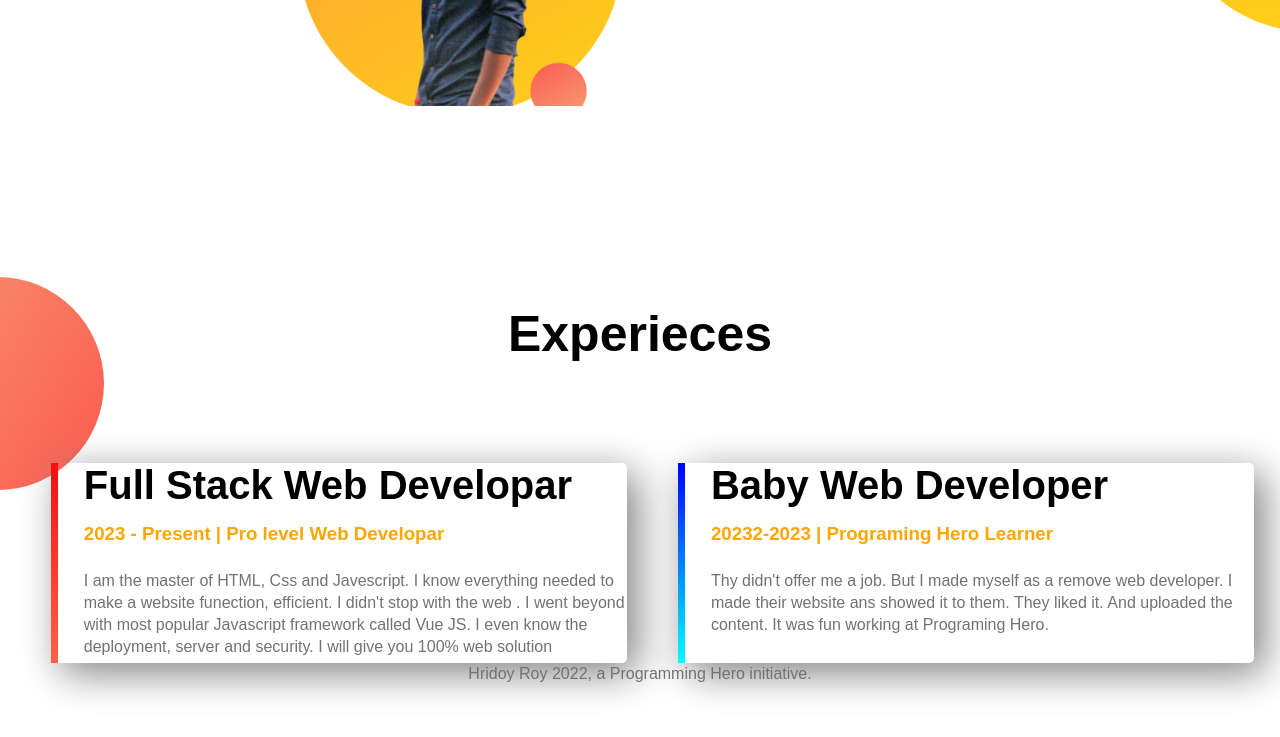
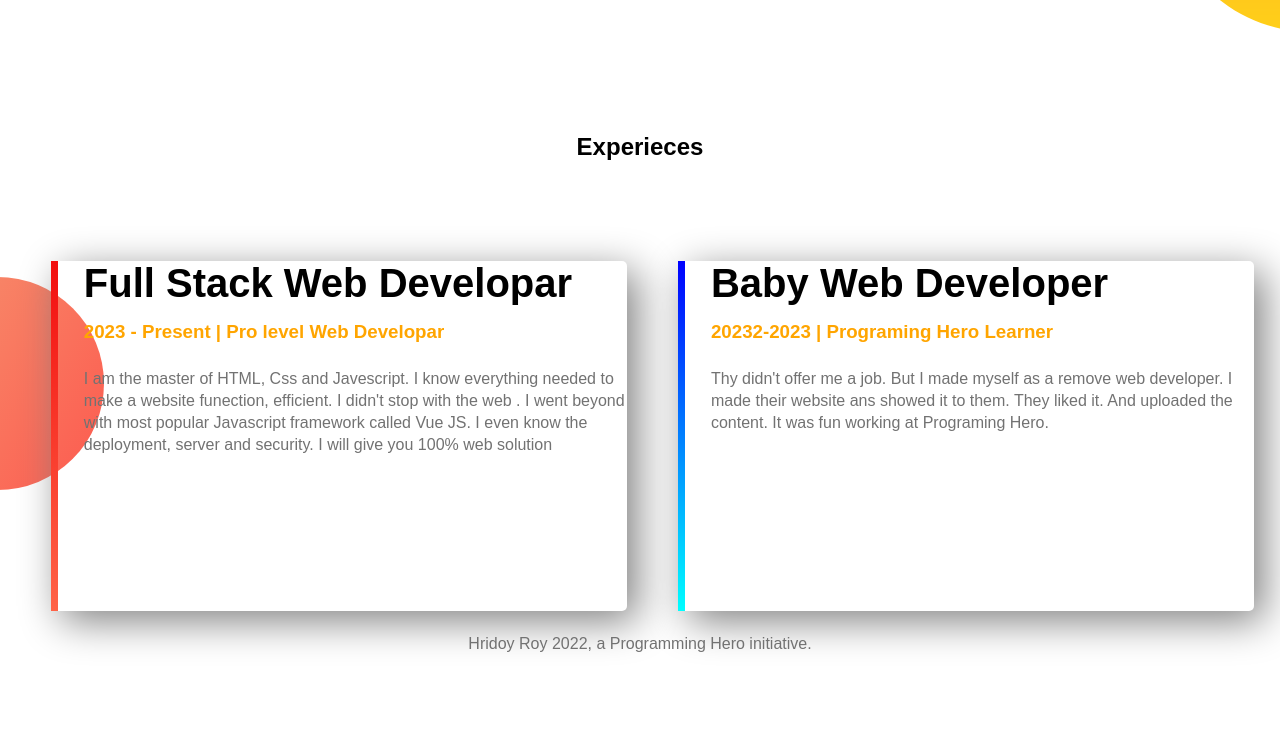
Before and after one commit to hridoyroy10/Web-potfolio, a plain HTML site: page index.html in a window 1280 px wide. Shown: the part 867-1604 px from the top of the page. Drawn offline with Linux system fonts and the light colour scheme.

```diff
--- a/index.html
+++ b/index.html
@@ -40,7 +40,7 @@
     </section>
     <!-- ----experience-area---- -->
     <section class="experiece-area" >
-        <h1 class="ex">Experieces</h1>
+        <h2 class="experieces">Experieces</h2>
         <div id="full-stack" class="haf-width single-experiece">
             <h2 >Full Stack Web Developar</h2>
             <h3 class="orange-higlight">2023 - Present | Pro level Web Developar</h3>
--- a/style.css
+++ b/style.css
@@ -14,7 +14,7 @@ body{
 section {
     height: 500px;
     padding-bottom: 150px;
-    padding-top: 150px;
+
 }
 .orange-higlight{
     color:orange;
@@ -61,7 +61,7 @@ p {
 }
 /* ----dream-area---- */
 
-.ex{
+.experieces{
     text-align: center;
     padding-bottom: 100px;
 }
```
